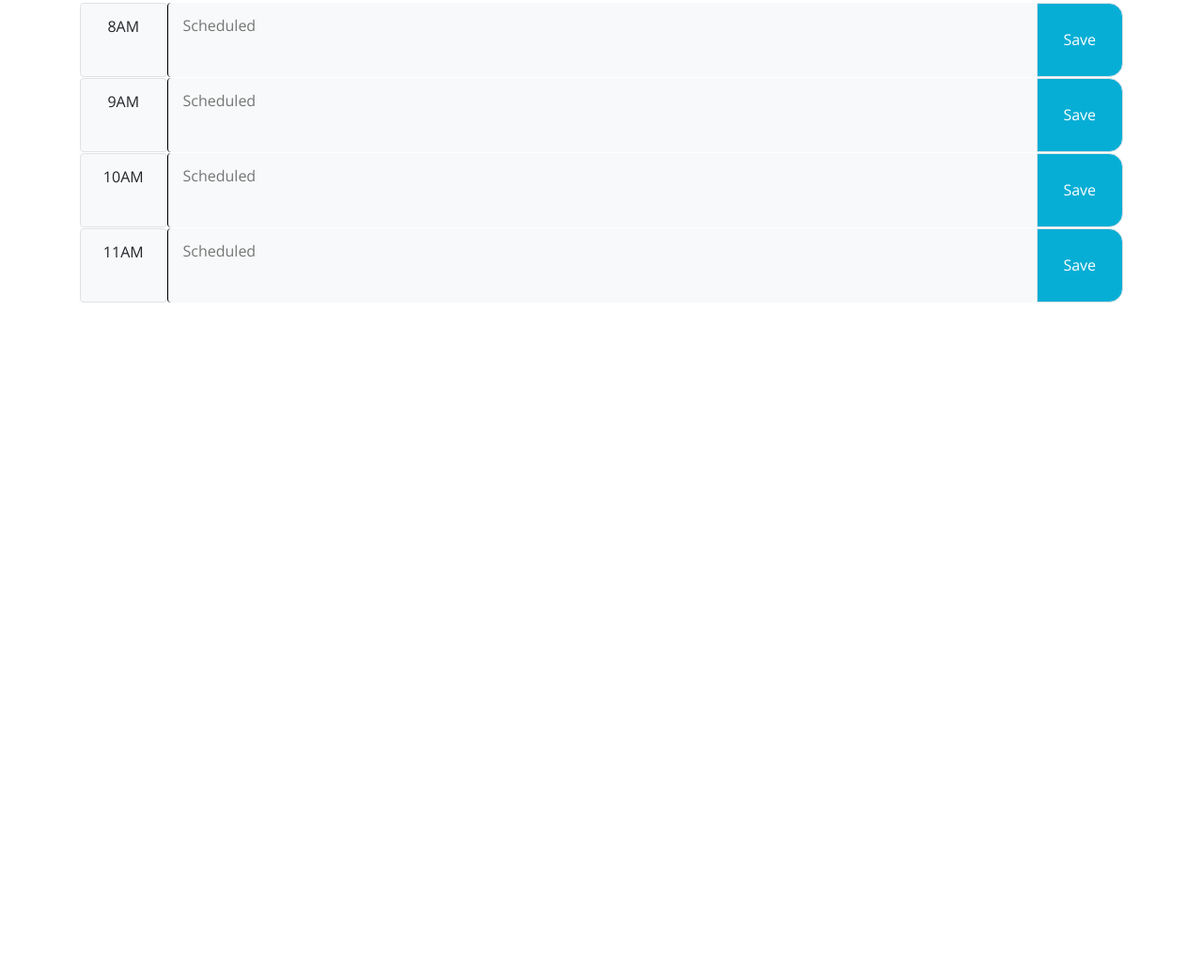
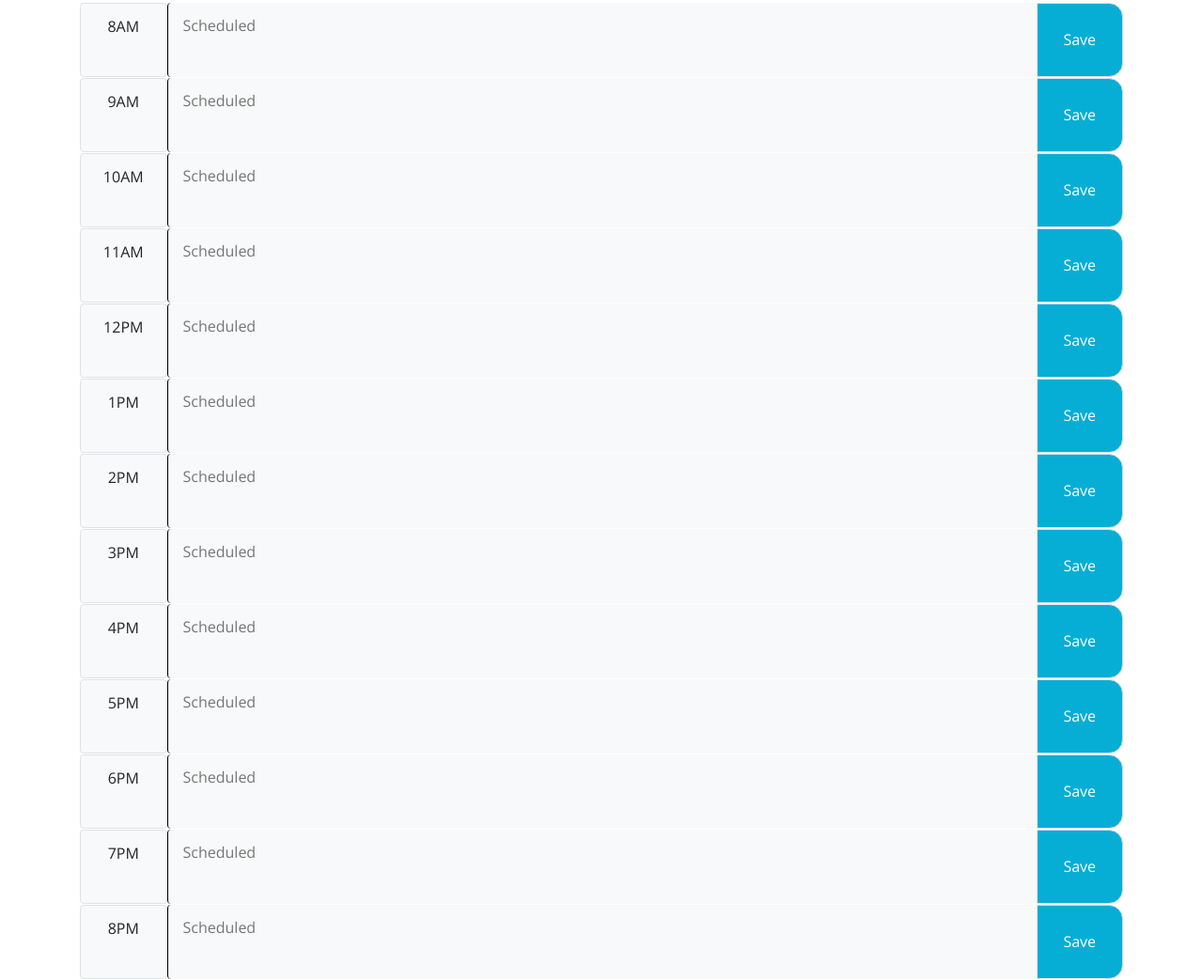
Before and after one commit to Jashawns/workDayScheduler, a plain HTML site: page Develop/index.html in a window 1280 px wide. Shown: the part 385-1427 px from the top of the page at 94% size. Before the commit the page ends 800 px from the top, so only its background shows below. Drawn offline with nearby package versions, Linux system fonts and the light colour scheme; files whose address does not match are found by name.

Commit message:
finished html

```diff
--- a/Develop/index.html
+++ b/Develop/index.html
@@ -62,6 +62,77 @@
           </div>
         </div>
 
+        <div class="col-12">
+          <div id="1200PM 12thhour" class="row" >
+            <div id="1200pm" value="12" class="col-1 border rounded bg-light p-3 time-block">12PM</div>
+            <textarea id="12" class="col-10 rounded bg-light p-3 description textarea storage" placeholder="Scheduled"></textarea>
+            <button data-hour=12 type="button" class="col-1 border saveBtn saveBtn-i">Save</button>
+          </div>
+        </div>
+
+        <div class="col-12">
+          <div id="0100PM 13thhour" class="row" >
+            <div id="0100pm" value="13" class="col-1 border rounded bg-light p-3 time-block">1PM</div>
+            <textarea id="13" class="col-10 rounded bg-light p-3 description textarea storage" placeholder="Scheduled"></textarea>
+            <button data-hour=13 type="button" class="col-1 border saveBtn saveBtn-i">Save</button>
+          </div>
+        </div>
+
+        <div class="col-12">
+          <div id="0200PM 14thhour" class="row" >
+            <div id="0200pm" value="14" class="col-1 border rounded bg-light p-3 time-block">2PM</div>
+            <textarea id="14" class="col-10 rounded bg-light p-3 description textarea storage" placeholder="Scheduled"></textarea>
+            <button data-hour=14 type="button" class="col-1 border saveBtn saveBtn-i">Save</button>
+          </div>
+        </div>
+
+        <div class="col-12">
+          <div id="0300PM 15thhour" class="row" >
+            <div id="0300pm" value="15" class="col-1 border rounded bg-light p-3 time-block">3PM</div>
+            <textarea id="15" class="col-10 rounded bg-light p-3 description textarea storage" placeholder="Scheduled"></textarea>
+            <button data-hour=15 type="button" class="col-1 border saveBtn saveBtn-i">Save</button>
+          </div>
+        </div>
+
+        <div class="col-12">
+          <div id="0400PM 16thhour" class="row" >
+            <div id="0400pm" value="16" class="col-1 border rounded bg-light p-3 time-block">4PM</div>
+            <textarea id="16" class="col-10 rounded bg-light p-3 description textarea storage" placeholder="Scheduled"></textarea>
+            <button data-hour=16 type="button" class="col-1 border saveBtn saveBtn-i">Save</button>
+          </div>
+        </div>
+
+        <div class="col-12">
+          <div id="0500PM 17thhour" class="row" >
+            <div id="0500pm" value="17" class="col-1 border rounded bg-light p-3 time-block">5PM</div>
+            <textarea id="17" class="col-10 rounded bg-light p-3 description textarea storage" placeholder="Scheduled"></textarea>
+            <button data-hour=17 type="button" class="col-1 border saveBtn saveBtn-i">Save</button>
+          </div>
+        </div>
+
+        <div class="col-12">
+          <div id="0600PM 18thhour" class="row" >
+            <div id="0600pm" value="18" class="col-1 border rounded bg-light p-3 time-block">6PM</div>
+            <textarea id="18" class="col-10 rounded bg-light p-3 description textarea storage" placeholder="Scheduled"></textarea>
+            <button data-hour=18 type="button" class="col-1 border saveBtn saveBtn-i">Save</button>
+          </div>
+        </div>
+
+        <div class="col-12">
+          <div id="0700PM 19thhour" class="row" >
+            <div id="0700pm" value="19" class="col-1 border rounded bg-light p-3 time-block">7PM</div>
+            <textarea id="19" class="col-10 rounded bg-light p-3 description textarea storage" placeholder="Scheduled"></textarea>
+            <button data-hour=19 type="button" class="col-1 border saveBtn saveBtn-i">Save</button>
+          </div>
+        </div>
+
+        <div class="col-12">
+          <div id="0800PM 20thhour" class="row" >
+            <div id="0800pm" value="20" class="col-1 border rounded bg-light p-3 time-block">8PM</div>
+            <textarea id="20" class="col-10 rounded bg-light p-3 description textarea storage" placeholder="Scheduled"></textarea>
+            <button data-hour=20 type="button" class="col-1 border saveBtn saveBtn-i">Save</button>
+          </div>
+        </div>
           </div>
         </div>
       </div>
```
